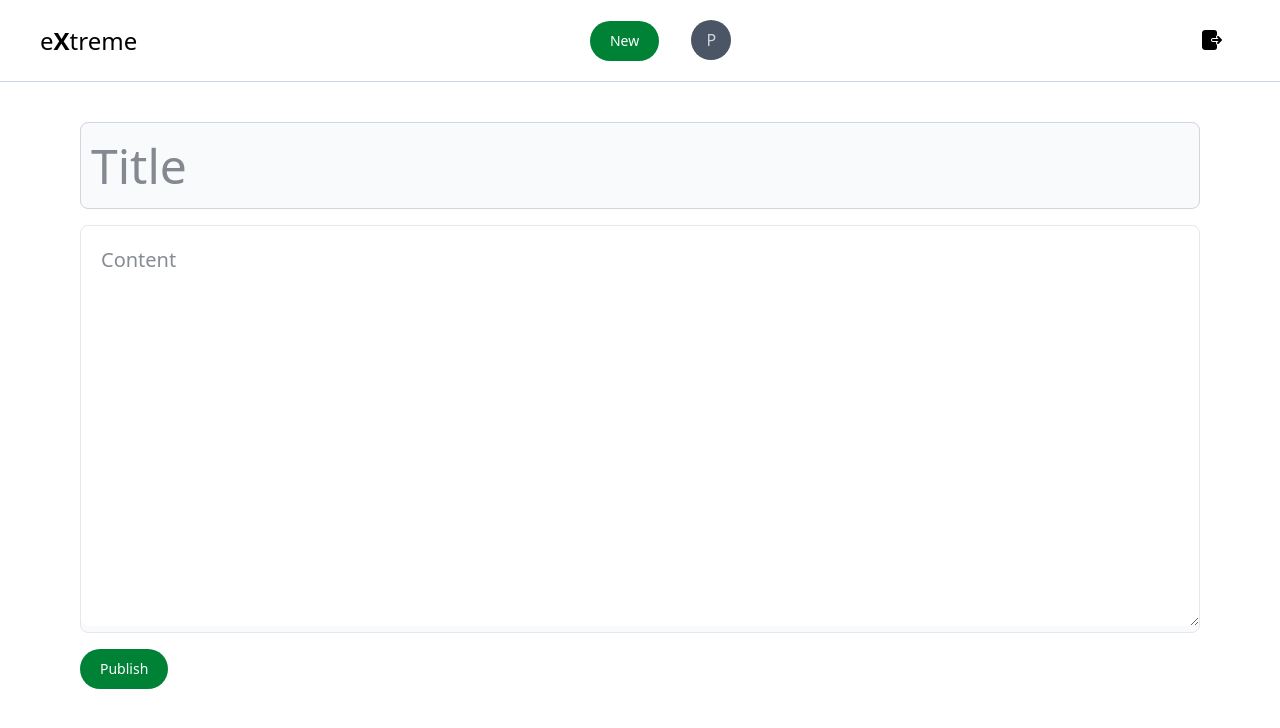
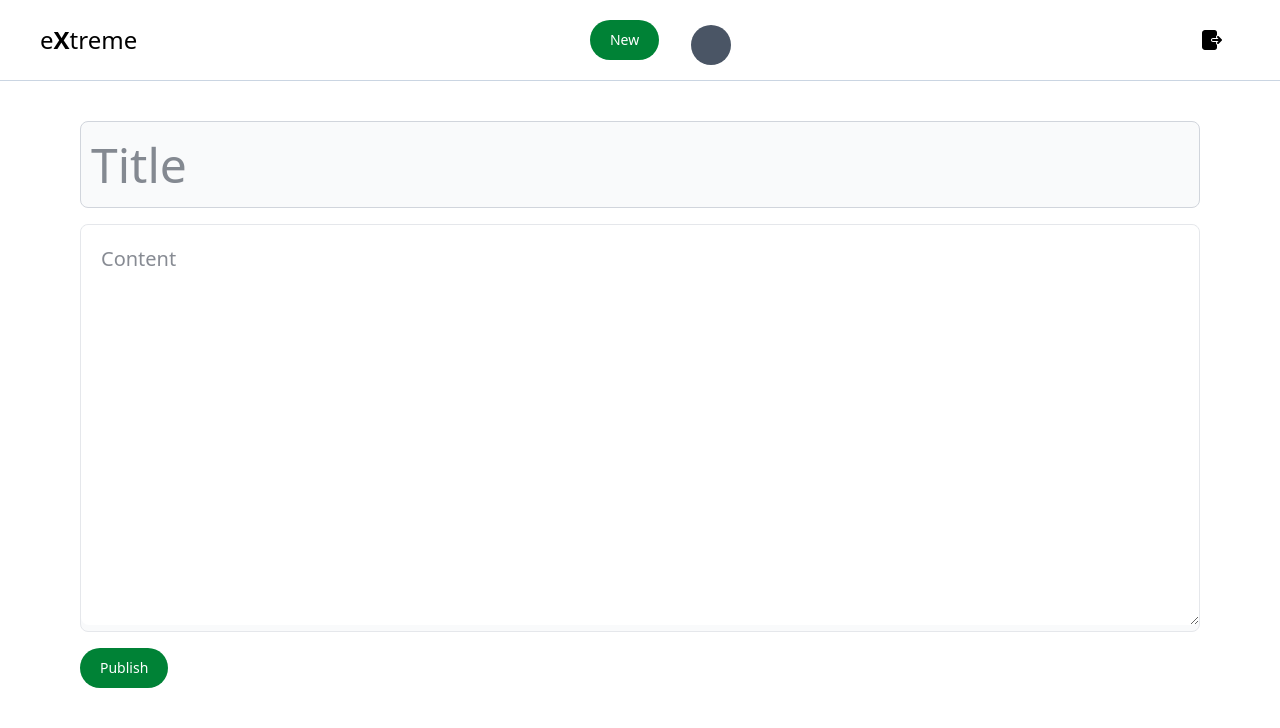
Before and after one commit to pranavmamatha/the-extreme-blog, a React (Vite) app in the folder frontend/: page /publish in a window 1280 px wide. Shown: the top 728 px of the page. Built offline with nearby package versions, Linux system fonts and the light colour scheme; sample sign-in values are in the browser's storage.

Commit message:
fixed avatar in the appbar to show the current users letter and changed the backend to send the data accordingly

```diff
--- a/frontend/src/components/Appbar.tsx
+++ b/frontend/src/components/Appbar.tsx
@@ -1,6 +1,8 @@
+import { any } from "zod";
 import { Avatar } from "./BlogCard";
 import { Link, useNavigate } from "react-router-dom";
 export function Appbar() {
+  const name = localStorage.getItem("name") ;
   return (
     <div className="border-b border-slate-300 flex justify-between px-10 py-3 mb-10">
       <div className="flex justify-center flex-col">
@@ -22,7 +24,7 @@ export function Appbar() {
             </button>
           </Link>
 
-          <Avatar name={"P"} />
+          <Avatar name={name!=null?name:""} />
 
         </div>
       </div>
@@ -40,7 +42,7 @@ function LogoutButton(){
       localStorage.removeItem("token");
       navigate("/signin")
     }}
-        className="p-16-semibold p-4 font-semibold rounded-full bg-cover hover:bg-purple-100 hover:shadow-inner focus:bg-gradient-to-r from-purple-400 to-purple-600 focus:text-white text-gray-700 transition-all ease-linear"
+        className="p-16-semibold p-4 font-semibold rounded-full bg-cover hover:bg-purple-100 hover:shadow-inner focus:bg-gradient-to-r from-purple-400 to-purple-600 focus:text-white text-gray-700 transition-all ease-linear cursor-pointer"
       >
         <svg
           xmlns="http://www.w3.org/2000/svg"
--- a/frontend/src/components/Auth.tsx
+++ b/frontend/src/components/Auth.tsx
@@ -21,6 +21,7 @@ export function Auth({ type }: { type: "signup" | "signin" }) {
       );
       let jwt = response.data;
       localStorage.setItem("token", jwt.token);
+      localStorage.setItem("name", jwt.name);
       setLoading(false);
       navigate("/blogs");
     } catch (e) {
--- a/frontend/src/components/BlogCard.tsx
+++ b/frontend/src/components/BlogCard.tsx
@@ -39,10 +39,10 @@ export function BlogCard({
   );
 }
 
-export function Avatar({ name }: { name: string }) {
+export function Avatar({ name }: { name: string | null }) {
   return (
     <div className={"relative inline-flex items-center justify-center w-10 h-10 overflow-hidden rounded-full bg-gray-600"}>
-      <span className="font-medium text-gray-300">{name[0]}</span>
+      <span className="font-medium text-gray-300">{name!=null?name[0]:""}</span>
     </div>
   );
 }
```
Also changed, not shown: 1 other file (tests, documents, lock files or other folders).
